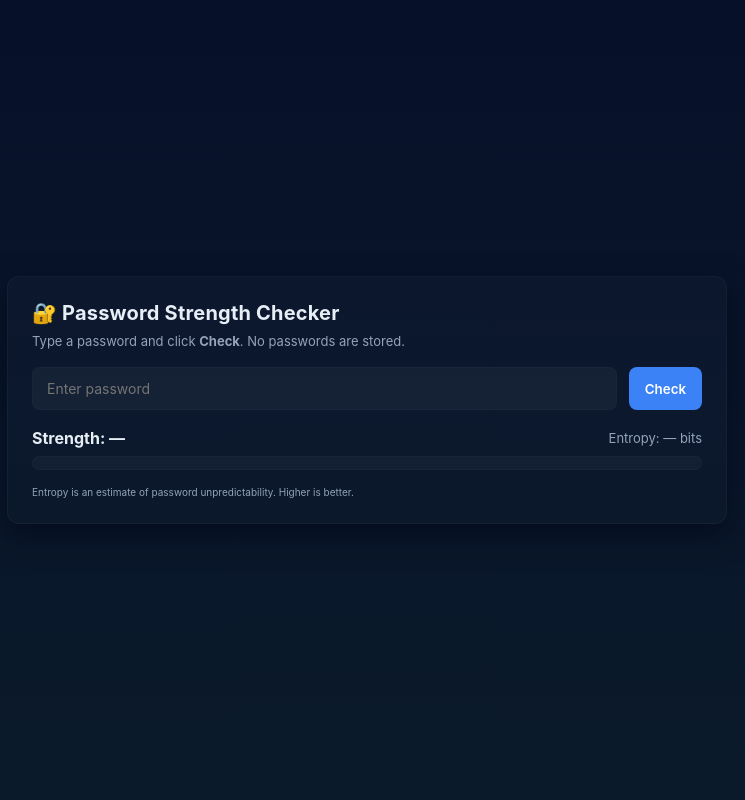
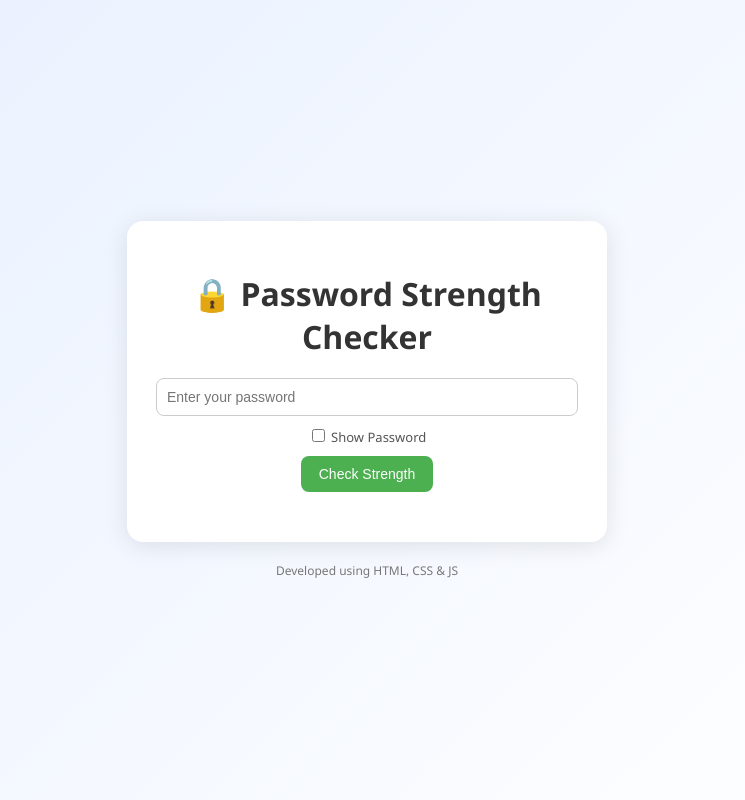
Before and after one commit to tubalisshious/Password-Checker-Project, a Flask app: page / in a window 1280 px wide. Shown: the whole page, without its empty margins (273-1018 px from the left). Run offline with Flask 3, Linux system fonts and the light colour scheme.

Commit message:
Added the option to show password.

```diff
--- a/static/script.js
+++ b/static/script.js
@@ -1,57 +1,93 @@
-const checkBtn = document.getElementById('checkBtn');
-const passwordInput = document.getElementById('passwordInput');
-const strengthBar = document.getElementById('strengthBar');
-const strengthLabel = document.getElementById('strengthLabel');
-const entropyLabel = document.getElementById('entropyLabel');
-const feedbackList = document.getElementById('feedbackList');
+function evaluatePasswordStrength(password) {
+  let score = 0;
+  let feedback = [];
 
-function setBar(percent, color){
-  strengthBar.style.width = percent + "%";
-  strengthBar.style.background = color;
+  if (password.length >= 8) {
+    score++;
+    feedback.push("✅ Length is sufficient (8+ characters).");
+  } else {
+    feedback.push("❌ Password is too short (less than 8 characters).");
+  }
+
+  if (/[a-z]/.test(password)) {
+    score++;
+    feedback.push("✅ Contains lowercase letters.");
+  } else {
+    feedback.push("❌ Missing lowercase letters.");
+  }
+
+  if (/[A-Z]/.test(password)) {
+    score++;
+    feedback.push("✅ Contains uppercase letters.");
+  } else {
+    feedback.push("❌ Missing uppercase letters.");
+  }
+
+  if (/\d/.test(password)) {
+    score++;
+    feedback.push("✅ Contains digits.");
+  } else {
+    feedback.push("❌ Missing digits.");
+  }
+
+  if (/[!@#$%^&*(),.?":{}|<>]/.test(password)) {
+    score++;
+    feedback.push("✅ Contains special characters.");
+  } else {
+    feedback.push("❌ Missing special characters.");
+  }
+
+  if (password.length >= 12) {
+    score++;
+    feedback.push("💪 Bonus for length (12+ characters).");
+  }
+
+  let strength, color;
+  if (score <= 2) {
+    strength = "Weak Password";
+    color = "red";
+  } else if (score <= 4) {
+    strength = "Medium Password";
+    color = "orange";
+  } else {
+    strength = "Strong Password";
+    color = "green";
+  }
+
+  return { strength, color, feedback };
 }
 
-function colorForEntropy(entropy){
-  // rough color mapping by entropy or use score in backend
-  if(entropy < 28) return getComputedStyle(document.documentElement).getPropertyValue('--bad');
-  if(entropy < 36) return getComputedStyle(document.documentElement).getPropertyValue('--warn');
-  return getComputedStyle(document.documentElement).getPropertyValue('--good');
-}
+// -----------------------
+// DOM Interactions
+// -----------------------
+const passwordInput = document.getElementById("passwordInput");
+const checkBtn = document.getElementById("checkBtn");
+const feedbackList = document.getElementById("feedbackList");
+const strengthLabel = document.getElementById("strengthLabel");
+const showPassword = document.getElementById("showPassword");
 
-checkBtn.addEventListener('click', async () => {
-  const password = passwordInput.value || '';
-  const resp = await fetch('/api/evaluate', {
-    method: 'POST',
-    headers: {'Content-Type':'application/json'},
-    body: JSON.stringify({password})
-  });
-  const data = await resp.json();
+// Show/hide password
+showPassword.addEventListener("change", () => {
+  passwordInput.type = showPassword.checked ? "text" : "password";
+});
 
-  // Strength label
-  strengthLabel.textContent = `Strength: ${data.strength} (${data.score}/6)`;
-  entropyLabel.textContent = `Entropy: ${data.entropy} bits`;
+// Check strength on button click
+checkBtn.addEventListener("click", () => {
+  const password = passwordInput.value.trim();
+  if (!password) {
+    alert("Please enter a password!");
+    return;
+  }
 
-  // Feedback
-  feedbackList.innerHTML = '';
-  data.feedback.forEach(f => {
-    const li = document.createElement('li');
-    li.textContent = f;
+  const { strength, color, feedback } = evaluatePasswordStrength(password);
+
+  strengthLabel.textContent = strength;
+  strengthLabel.style.color = color;
+
+  feedbackList.innerHTML = "";
+  feedback.forEach(item => {
+    const li = document.createElement("li");
+    li.textContent = item;
     feedbackList.appendChild(li);
   });
-
-  // Bar fill: map score (0-6) -> percent 0-100
-  const percent = Math.round((data.score / 6) * 100);
-  let color;
-  if(data.score <= 2) color = getComputedStyle(document.documentElement).getPropertyValue('--bad');
-  else if(data.score <= 4) color = getComputedStyle(document.documentElement).getPropertyValue('--warn');
-  else color = getComputedStyle(document.documentElement).getPropertyValue('--good');
-
-  setBar(percent, color);
-
-  // If you prefer entropy coloring:
-  // setBar(Math.min(100, Math.round(data.entropy)), colorForEntropy(data.entropy));
 });
-
-// Optional: allow Enter key to trigger check
-passwordInput.addEventListener('keydown', (e)=>{
-  if(e.key === 'Enter') checkBtn.click();
-});
--- a/static/style.css
+++ b/static/style.css
@@ -1,113 +1,91 @@
-:root{
-  --bg:#0f1724;
-  --card:#0b1220;
-  --muted:#94a3b8;
-  --accent:#3b82f6;
-  --good:#10b981;
-  --warn:#f59e0b;
-  --bad:#ef4444;
-  --glass: rgba(255,255,255,0.04);
+body {
+  font-family: 'Segoe UI', Tahoma, Geneva, Verdana, sans-serif;
+  background: linear-gradient(135deg, #e8f0ff, #ffffff);
+  height: 100vh;
+  display: flex;
+  justify-content: center;
+  align-items: center;
+  flex-direction: column;
+  margin: 0;
+  color: #222;
 }
 
-*{box-sizing:border-box;font-family:Inter, system-ui, -apple-system, "Segoe UI", Roboto, "Helvetica Neue", Arial}
-
-body{
-  margin:0;
-  min-height:100vh;
-  display:flex;
-  align-items:center;
-  justify-content:center;
-  background:linear-gradient(180deg,#071029 0%, #0b1a2b 100%);
-  color:#e6eef6;
-  padding:24px;
+.container {
+  background: #fff;
+  padding: 30px 40px;
+  border-radius: 16px;
+  box-shadow: 0 4px 25px rgba(0, 0, 0, 0.1);
+  width: 400px;
+  text-align: center;
 }
 
-.card{
-  width:720px;
-  max-width:96%;
-  background: linear-gradient(180deg, rgba(255,255,255,0.02), rgba(255,255,255,0.01));
-  border-radius:12px;
-  padding:24px;
-  box-shadow:0 10px 30px rgba(2,6,23,0.6);
-  border: 1px solid rgba(255,255,255,0.03);
+h1 {
+  margin-bottom: 20px;
+  color: #333;
 }
 
-h1{
-  margin:0 0 8px 0;
-  font-size:20px;
-  letter-spacing:0.2px;
+.input-group {
+  display: flex;
+  flex-direction: column;
+  align-items: center;
+  gap: 10px;
 }
 
-.subtitle{
-  margin:0 0 18px 0;
-  color:var(--muted);
-  font-size:13px;
+input[type="password"],
+input[type="text"] {
+  width: 100%;
+  padding: 10px;
+  font-size: 14px;
+  border: 1px solid #ccc;
+  border-radius: 8px;
 }
 
-.form-row{
-  display:flex;
-  gap:12px;
-  margin-bottom:18px;
+.toggle {
+  font-size: 13px;
+  color: #555;
 }
 
-input[type="password"]{
-  flex:1;
-  padding:12px 14px;
-  border-radius:8px;
-  background:var(--glass);
-  border:1px solid rgba(255,255,255,0.02);
-  color:inherit;
-  outline:none;
-  font-size:14px;
+button {
+  background: #4CAF50;
+  color: white;
+  border: none;
+  padding: 10px 18px;
+  font-size: 14px;
+  border-radius: 8px;
+  cursor: pointer;
+  transition: background 0.3s;
 }
 
-button{
-  padding:10px 16px;
-  border-radius:8px;
-  background:var(--accent);
-  border:none;
-  color:white;
-  cursor:pointer;
-  font-weight:600;
+button:hover {
+  background: #3e9142;
 }
 
-button:active{transform:translateY(1px)}
-
-.result{margin-top:6px}
-
-.strength-row{
-  display:flex;
-  justify-content:space-between;
-  align-items:center;
-  margin-bottom:8px;
+.result {
+  margin-top: 20px;
+  text-align: left;
 }
 
-#strengthLabel{font-weight:700}
-#entropyLabel{color:var(--muted); font-size:13px}
-
-.bar-bg{
-  width:100%;
-  height:14px;
-  background: rgba(255,255,255,0.03);
-  border-radius:10px;
-  overflow:hidden;
-  margin-bottom:12px;
-  border:1px solid rgba(255,255,255,0.02);
+#strengthLabel {
+  font-size: 18px;
+  margin-bottom: 10px;
+  text-align: center;
 }
 
-.bar{
-  height:100%;
-  width:0%;
-  transition: width 400ms ease, background-color 400ms ease;
+ul {
+  list-style-type: none;
+  padding: 0;
 }
 
-.feedback{
-  margin:0;
-  padding-left:18px;
-  color:var(--muted);
-  font-size:14px;
+ul li {
+  background: #f5f5f5;
+  padding: 6px 10px;
+  margin: 4px 0;
+  border-radius: 6px;
+  font-size: 13px;
 }
 
-.feedback li{margin-bottom:6px}
-
-.notes{margin-top:14px;color:var(--muted);font-size:12px}
+footer {
+  margin-top: 20px;
+  font-size: 12px;
+  color: #777;
+}
--- a/templates/index.html
+++ b/templates/index.html
@@ -1,39 +1,31 @@
-<!doctype html>
+<!DOCTYPE html>
 <html lang="en">
 <head>
-  <meta charset="utf-8" />
-  <meta name="viewport" content="width=device-width,initial-scale=1" />
+  <meta charset="UTF-8" />
+  <meta name="viewport" content="width=device-width, initial-scale=1.0" />
   <title>Password Strength Checker</title>
-  <link rel="stylesheet" href="/static/style.css" />
+  <link rel="stylesheet" href="style.css" />
 </head>
 <body>
-  <div class="card">
-    <h1>🔐 Password Strength Checker</h1>
-    <p class="subtitle">Type a password and click <strong>Check</strong>. No passwords are stored.</p>
-
-    <div class="form-row">
-      <input id="passwordInput" type="password" placeholder="Enter password" />
-      <button id="checkBtn">Check</button>
+  <div class="container">
+    <h1>🔒 Password Strength Checker</h1>
+    <div class="input-group">
+      <input type="password" id="passwordInput" placeholder="Enter your password" />
+      <label class="toggle">
+        <input type="checkbox" id="showPassword" />
+        Show Password
+      </label>
+      <button id="checkBtn">Check Strength</button>
     </div>
 
     <div class="result">
-      <div class="strength-row">
-        <div id="strengthLabel">Strength: —</div>
-        <div id="entropyLabel">Entropy: — bits</div>
-      </div>
-
-      <div class="bar-bg">
-        <div id="strengthBar" class="bar"></div>
-      </div>
-
-      <ul id="feedbackList" class="feedback"></ul>
-    </div>
-
-    <div class="notes">
-      <small>Entropy is an estimate of password unpredictability. Higher is better.</small>
+      <h2 id="strengthLabel"></h2>
+      <ul id="feedbackList"></ul>
     </div>
   </div>
 
-  <script src="/static/script.js"></script>
+  <footer>Developed using HTML, CSS & JS</footer>
+
+  <script src="script.js"></script>
 </body>
 </html>
```
Also changed, not shown: password_strength_gui.py (+82 -25 lines).
